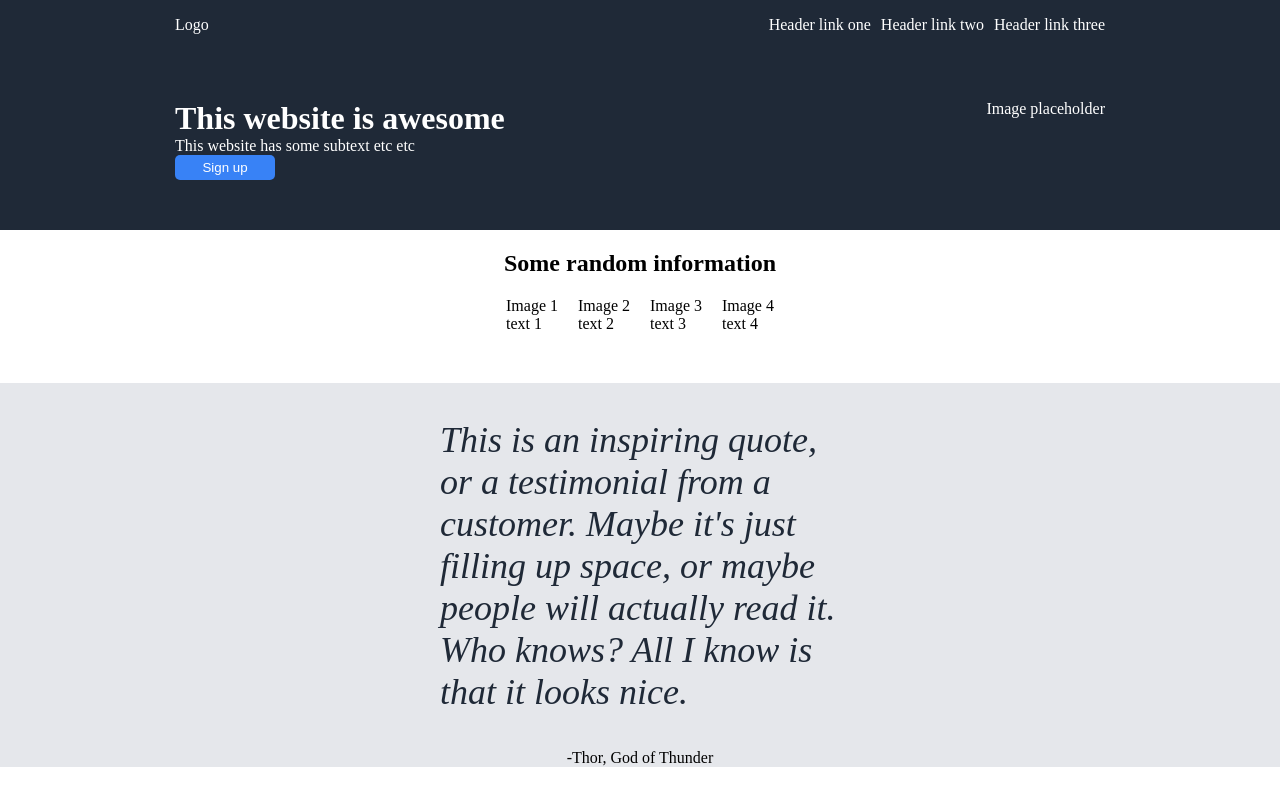
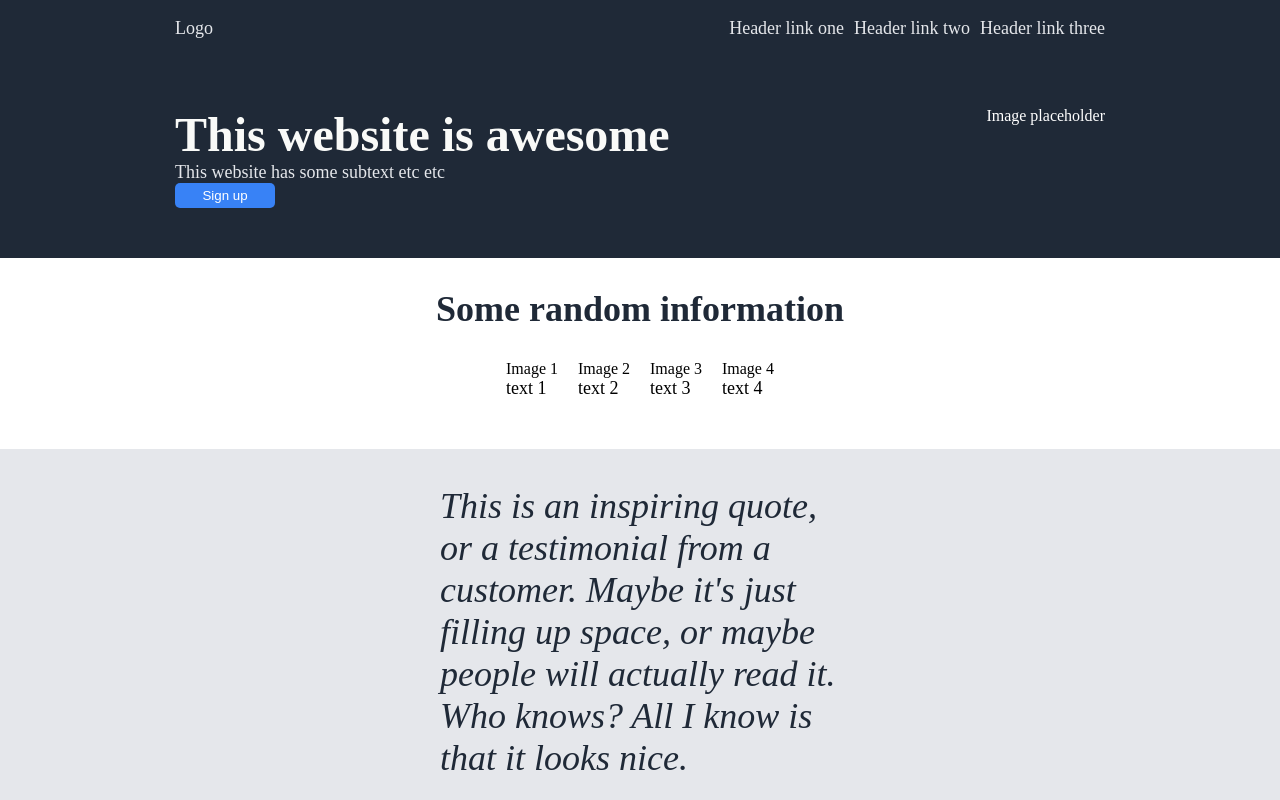
Before and after one commit to Littleamish2/odin_landingpage, a plain HTML site: page index.html in a window 1280 px wide. Shown: the top 800 px of the page. Drawn offline with Linux system fonts and the light colour scheme.

Commit message:
Add style to text

```diff
--- a/index.html
+++ b/index.html
@@ -29,21 +29,21 @@
     <div class = "section2">
         <h2>Some random information</h2>
         <div class="mediasection">
-            <div class="media">
+            <div>
                 <div>Image 1</div>
-                <p>text 1</p>
+                <p class="media">text 1</p>
             </div>
-            <div class="media">
+            <div>
                 <div>Image 2</div>
-                <p>text 2</p>
+                <p class="media">text 2</p>
             </div>
-            <div class="media">
+            <div>
                 <div>Image 3</div>
-                <p>text 3</p>
+                <p class="media">text 3</p>
             </div>
-            <div class="media">
+            <div>
                 <div>Image 4</div>
-                <p>text 4</p>
+                <p class="media">text 4</p>
             </div>
         </div>
     </div>
@@ -56,14 +56,14 @@
             it. Who knows? All I know is that
             it looks nice.
         </blockquote>
-        <p>-Thor, God of Thunder</p>
+        <p style="color: black;">-Thor, God of Thunder</p>
     </div>
     <div class = "section4">
         <div class="section4-text">
             <h4>Call to action! It's time!</h4>
             <p>Sign up for our product by clicking that button right over there!</p>
         </div>
-        <button style="border-color: white; color: white;">Sign up</button>
+        <button style="border-color: white;">Sign up</button>
     </div>
     <footer>By Matthew Bach</footer>
 </body>
--- a/style.css
+++ b/style.css
@@ -25,6 +25,9 @@
     justify-content: center;
 }
 
+.media {
+    color: black;
+}
 
 .section3 {
     display: flex;
@@ -60,6 +63,8 @@ header {
     display: flex;
     justify-content: space-between;
     align-items: center;
+    font-size: 18px;
+    color: #E5E7EB;
 }
 
 footer {
@@ -102,14 +107,22 @@ button {
 
 h1 {
     margin: 0px;
+    font-size: 48px;
+    color: #F9FAF8;
+    font-weight: 900;
 }
 
 p {
     margin: 0px;
+    font-size: 18px;
+    color: #E5E7EB;
 }
 
 h2 {
     text-align: center;
+    font-size: 36px;
+    color: #1F2937;
+    font-weight: 900;
 }
 
 h4 {
```
